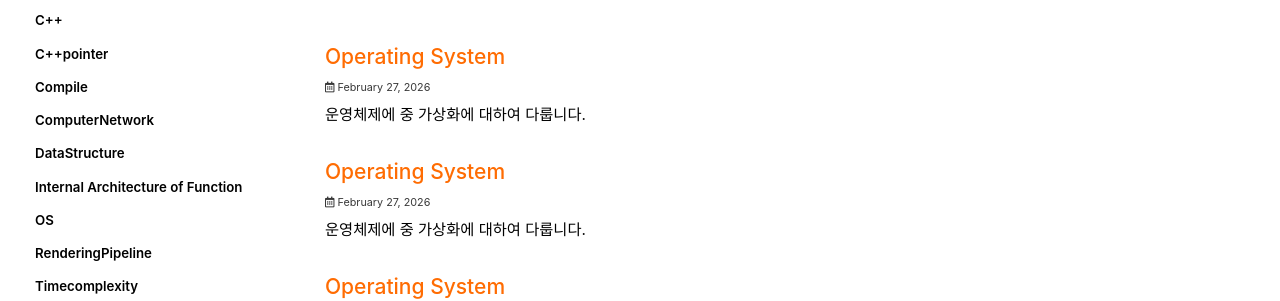
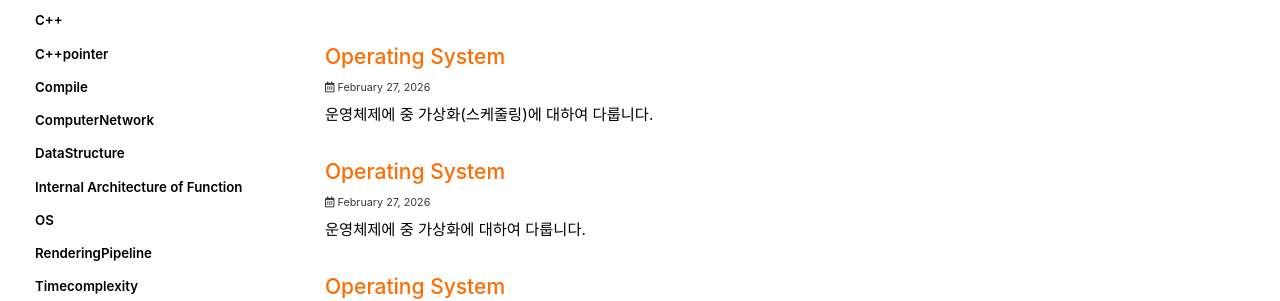
Before and after one commit to ElveCity/ElveCity.github.io, a Jekyll site: the page built from index.html, in a window 1280 px wide and 900 px high. Shown: the part 163-464 px from the top of the window. Built offline with Jekyll 4.4.1, drawn with Linux system fonts in a browser that asks for light colours; cached includes are drawn as plain includes; some web fonts are replaced; the list of posts is cut into pages by our own code.

Commit message:
fix : v0.11 docs correction

```diff
--- a/_posts/2026-02-26-OS_3.md
+++ b/_posts/2026-02-27-OS_3.md
@@ -1,6 +1,6 @@
 ---
 title: "Operating System"
-excerpt: "운영체제에 중 가상화에 대하여 다룹니다."
+excerpt: "운영체제에 중 가상화(스케줄링)에 대하여 다룹니다."
 
 categories:
   - Operating System
```
